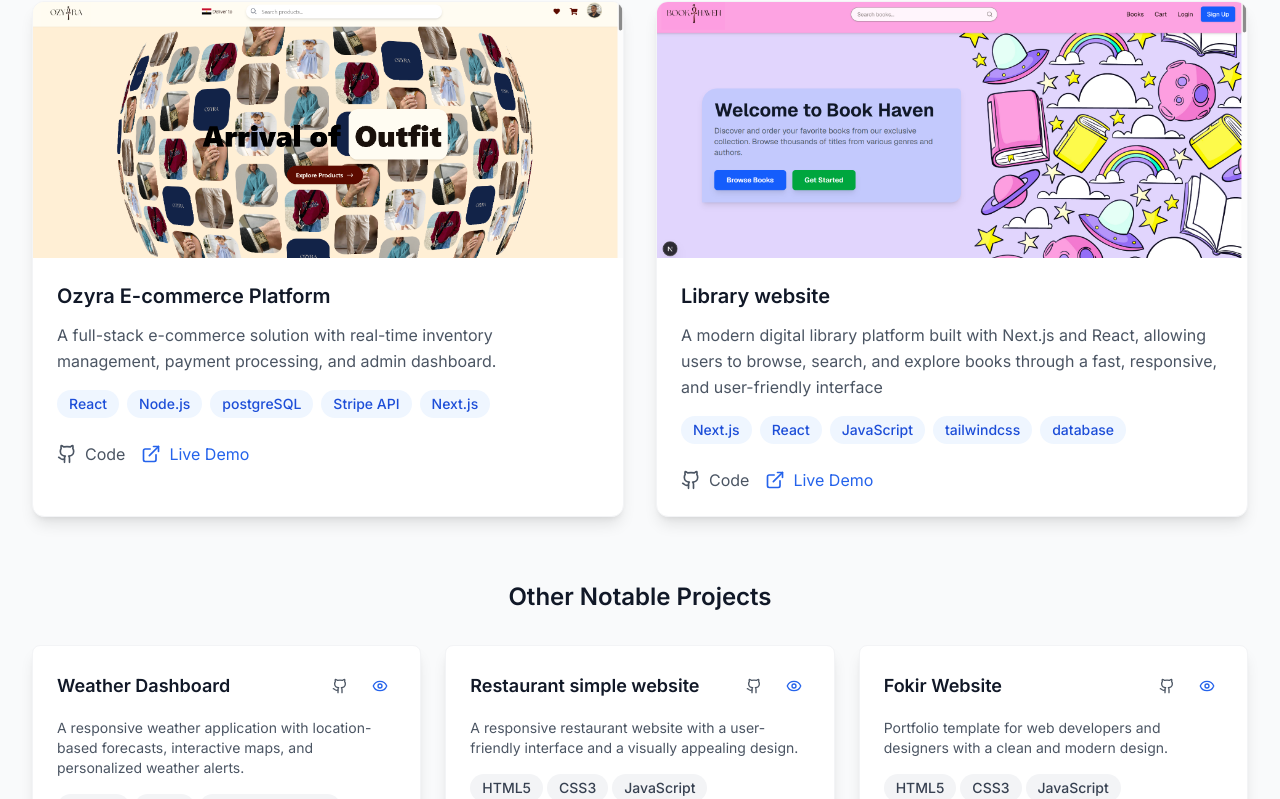
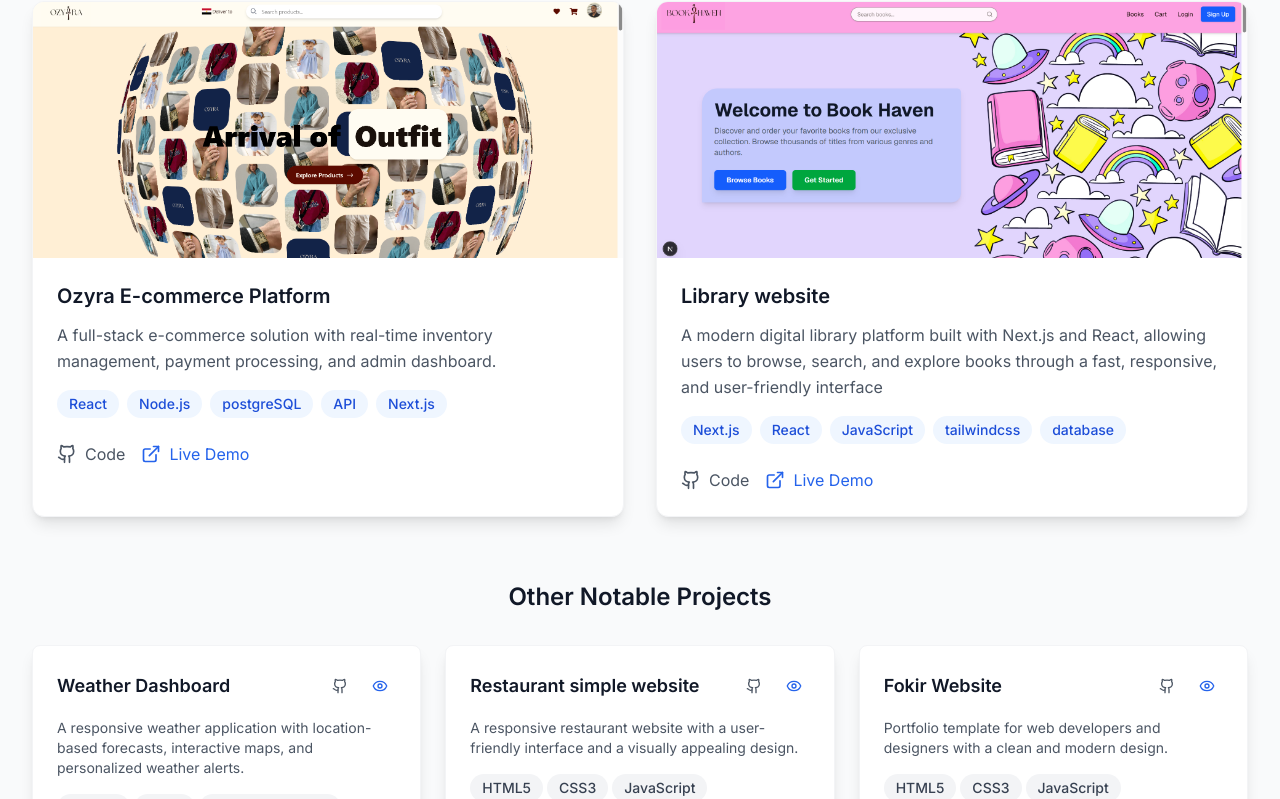
Before and after one commit to MohamedNawsany/MyPortfolio, a Next.js app: page /en in a window 1280 px wide. Shown: the part 4851-5650 px from the top of the page. Built offline with nearby package versions, Linux system fonts and the light colour scheme.

Commit message:
Enhancements in projects section

```diff
--- a/src/components/organisms/Projects.tsx
+++ b/src/components/organisms/Projects.tsx
@@ -14,7 +14,7 @@ const projects: Project[] = [
     title: "Ozyra E-commerce Platform",
     description: "A full-stack e-commerce solution with real-time inventory management, payment processing, and admin dashboard.",
     image: "/ozyra.png",
-    technologies: ["React", "Node.js", "postgreSQL", "Stripe API", "Next.js"],
+    technologies: ["React", "Node.js", "postgreSQL", " API", "Next.js"],
     githubUrl: "https://github.com/ozyra-eg",
     liveUrl: "https://ozyra.netlify.app/",
     featured: true
@@ -22,7 +22,7 @@ const projects: Project[] = [
   {
     title: "Library website",
     description: "A modern digital library platform built with Next.js and React, allowing users to browse, search, and explore books through a fast, responsive, and user-friendly interface",
-    image: "/library.png",
+    image: "/Library.png",
     technologies: ["Next.js", "React", "JavaScript", "tailwindcss","database"],
     githubUrl: "https://github.com/MohamedNawsany/Library-website",
     liveUrl: "https://library-website-nine.vercel.app/",
```
